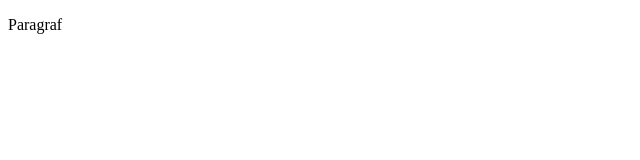
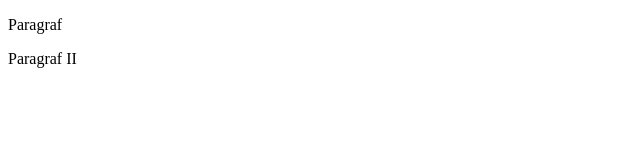
Before and after one commit to pawelb23/gitjestgit, a plain HTML site: page index.html in a window 1280 px wide. Shown: the full height of the page, 0-640 px from the left. Drawn offline with Linux system fonts and the light colour scheme.

Commit message:
drugi paragraf

```diff
--- a/index.html
+++ b/index.html
@@ -6,5 +6,6 @@
 </head>
 <body>
     <p>Paragraf</p>
+    <p>Paragraf II</p>
 </body>
 </html>
```
